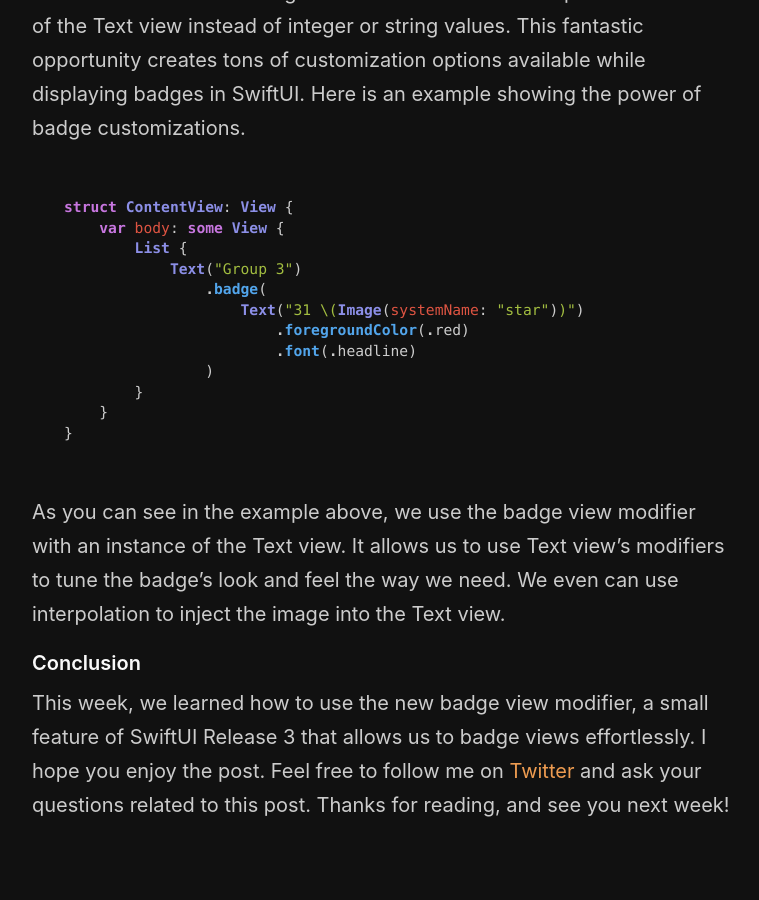
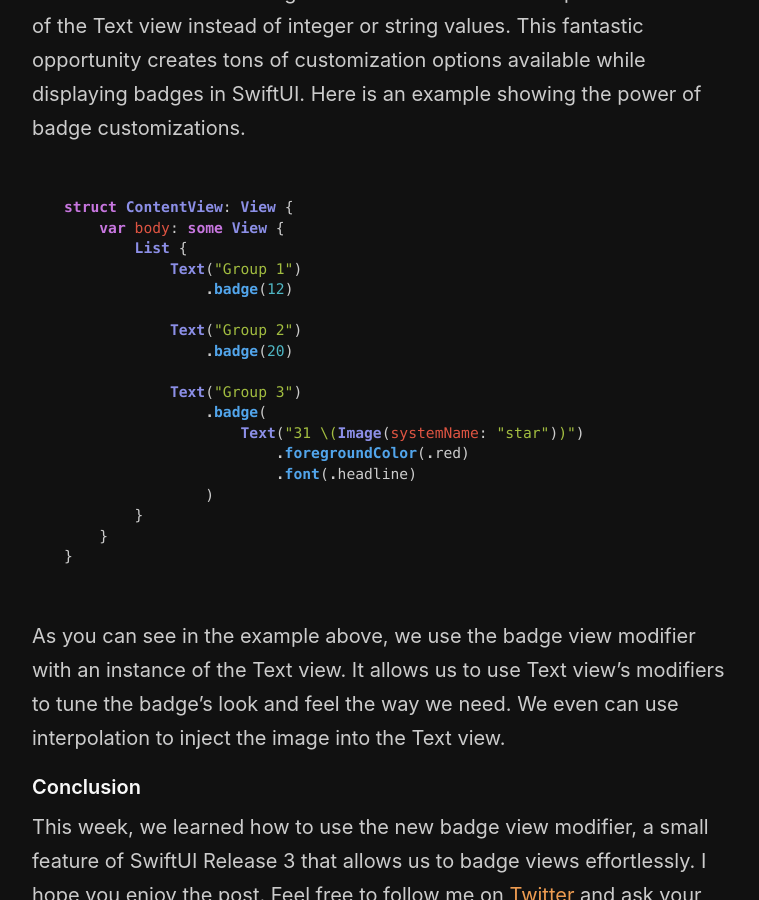
Before and after one commit to mecid/mecid.github.io, a Jekyll site: the page built from _posts/2021-11-10-displaying-badges-in-swiftui.md, in a window 1280 px wide and 900 px high, scrolled down 2311 px. Shown: the whole window, without its empty margins (258-1017 px from the left). Built offline with Jekyll 4.4.1, drawn with Linux system fonts in a browser that asks for light colours.

Commit message:
code examples tuned in badges post

```diff
--- a/_posts/2021-11-10-displaying-badges-in-swiftui.md
+++ b/_posts/2021-11-10-displaying-badges-in-swiftui.md
@@ -67,6 +67,12 @@ Another version of the badge view modifier allows us to pass an instance of the
 struct ContentView: View {
     var body: some View {
         List {
+            Text("Group 1")
+                .badge(12)
+
+            Text("Group 2")
+                .badge(20)
+
             Text("Group 3")
                 .badge(
                     Text("31 \(Image(systemName: "star"))")
```
